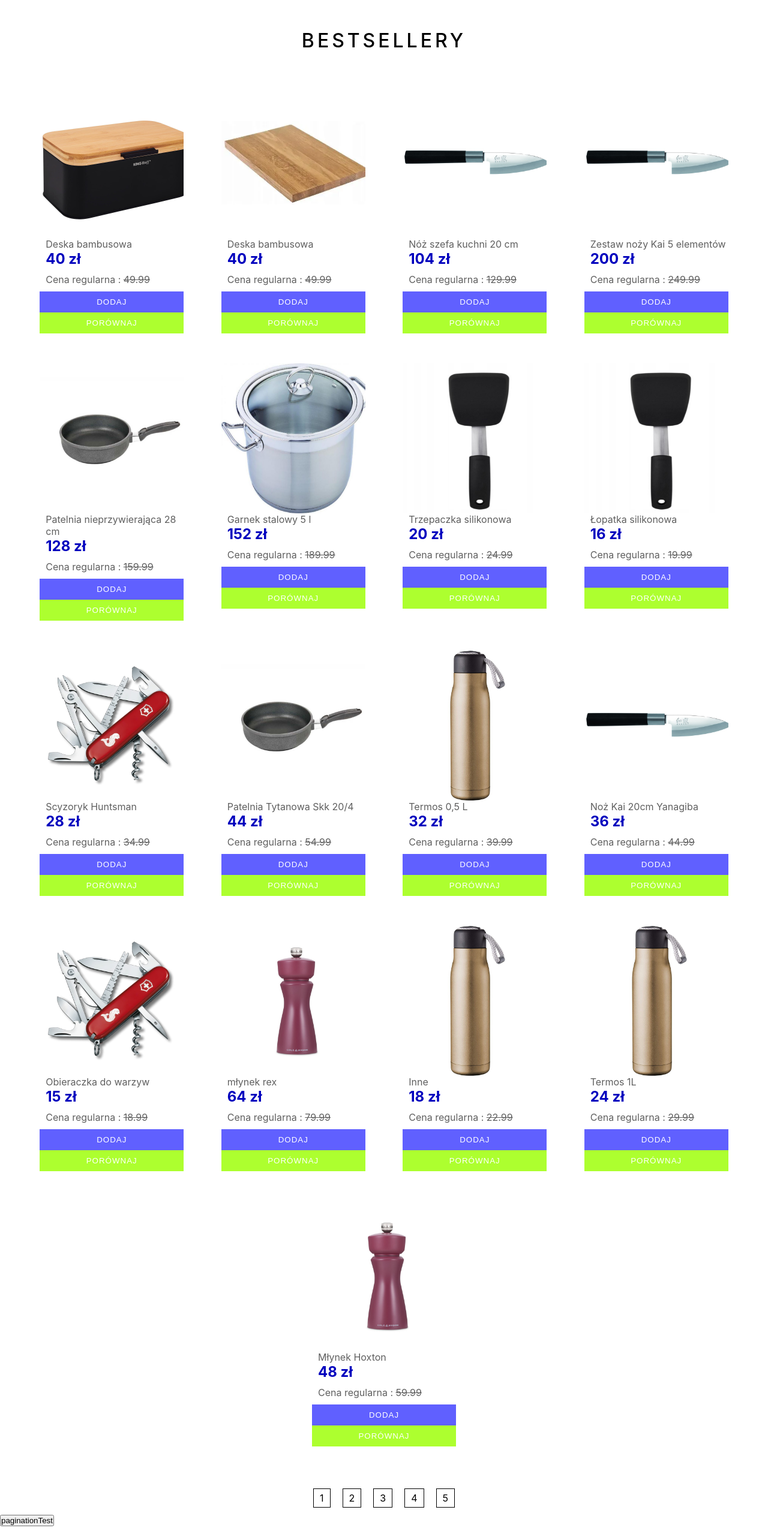
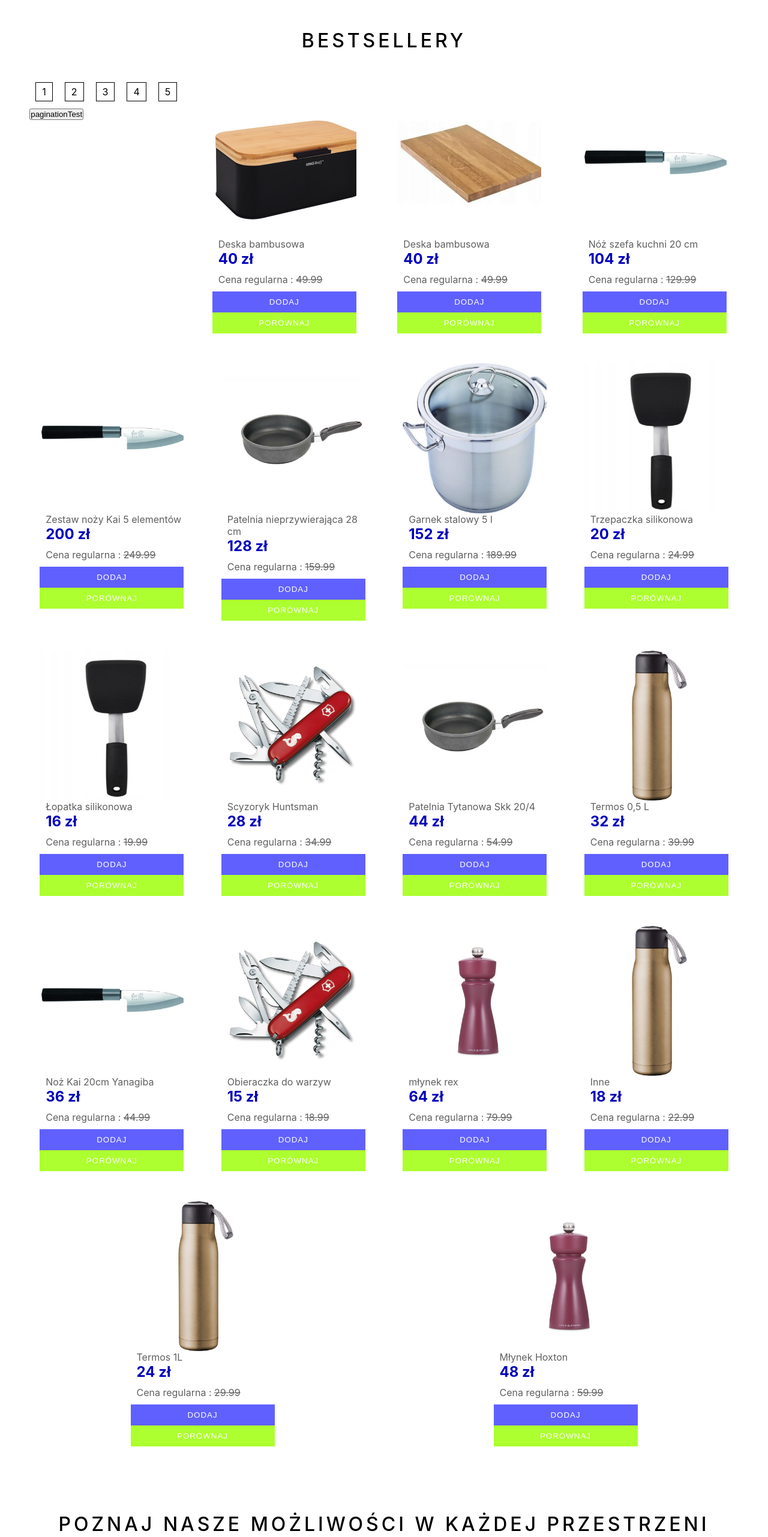
Before and after one commit to marcinoles87/my-app2, a React (Create React App) app: page / in a window 1280 px wide. Shown: the part 823-3386 px from the top of the page at 60% size. Built offline with nearby package versions, Linux system fonts and the light colour scheme.

Commit message:
add code

```diff
--- a/src/Database/Database.jsx
+++ b/src/Database/Database.jsx
@@ -13,7 +13,7 @@ import łopatka1 from '../media/łopatka1.jpg'
 import chlebak1 from '../media/chlebak1.jpg'
 
 import { Link } from 'react-router'
-function Database({koszyk,setKoszyk,setDatabase,setProduktOpis,porownaj,setPorownaj}) {
+function Database({koszyk,setKoszyk,setDatabase,database,setProduktOpis,porownaj,setPorownaj}) {
 
 
 
@@ -184,9 +184,34 @@ const database2 = [
 
     }
 
+    const paginationAdd = () =>{
+
+        const databasePagination = database2
+          const p1 = databasePagination.slice(0,4)
+          const p2 = databasePagination.slice(4,8)
+          const p3 = databasePagination.slice(8,12)
+          const p4 = databasePagination.slice(12,17)
+
+          setDatabase(p1)
+
+        }
+
   return (
     <>
-        {database2.map( (item,index) => {
+
+      <div className='pagination'>
+              <ul>
+                <li>1</li>
+                <li>2</li>
+                <li>3</li>
+                <li>4</li>
+                <li>5</li>
+              </ul>
+              <button onClick={paginationAdd}>paginationTest</button>
+            </div>
+
+
+        {database.map( (item,index) => {
             return(
                 <div className='database-element' key={index}>
                     <div className='database-element-img'>
--- a/src/components/Header.jsx
+++ b/src/components/Header.jsx
@@ -18,17 +18,8 @@ function Header({koszyk,setKoszyk,setDatabase,database,setProduktOpis,porownaj,s
   const [filterCategory , setCategory] = useState([])
   const [flag,setFlag] = useState(false)
 
-  const paginationAdd = () =>{
 
-    const databasePagination = database
-    console.log(databasePagination.length)
-    if(databasePagination.length>3){
-      const p1 = databasePagination.slice(0,3)
-      console.log(p1)
-      const p2 = databasePagination.slice(3,6)
-      console.log(p2)
-    }
-  }
+
 
   const handleLoopLeft = () =>{
 
@@ -106,9 +97,6 @@ function Header({koszyk,setKoszyk,setDatabase,database,setProduktOpis,porownaj,s
 
     }
 
-
-
-
   return (
     <div className='header-container'>
         <div className='header-elements'>
@@ -183,16 +171,7 @@ function Header({koszyk,setKoszyk,setDatabase,database,setProduktOpis,porownaj,s
 
            </div>
 
-               <div className='pagination'>
-              <ul>
-                <li>1</li>
-                <li>2</li>
-                <li>3</li>
-                <li>4</li>
-                <li>5</li>
-              </ul>
-              <button onClick={paginationAdd}>paginationTest</button>
-            </div>
+
 
           <Main></Main>
           <Opinie></Opinie>
```
